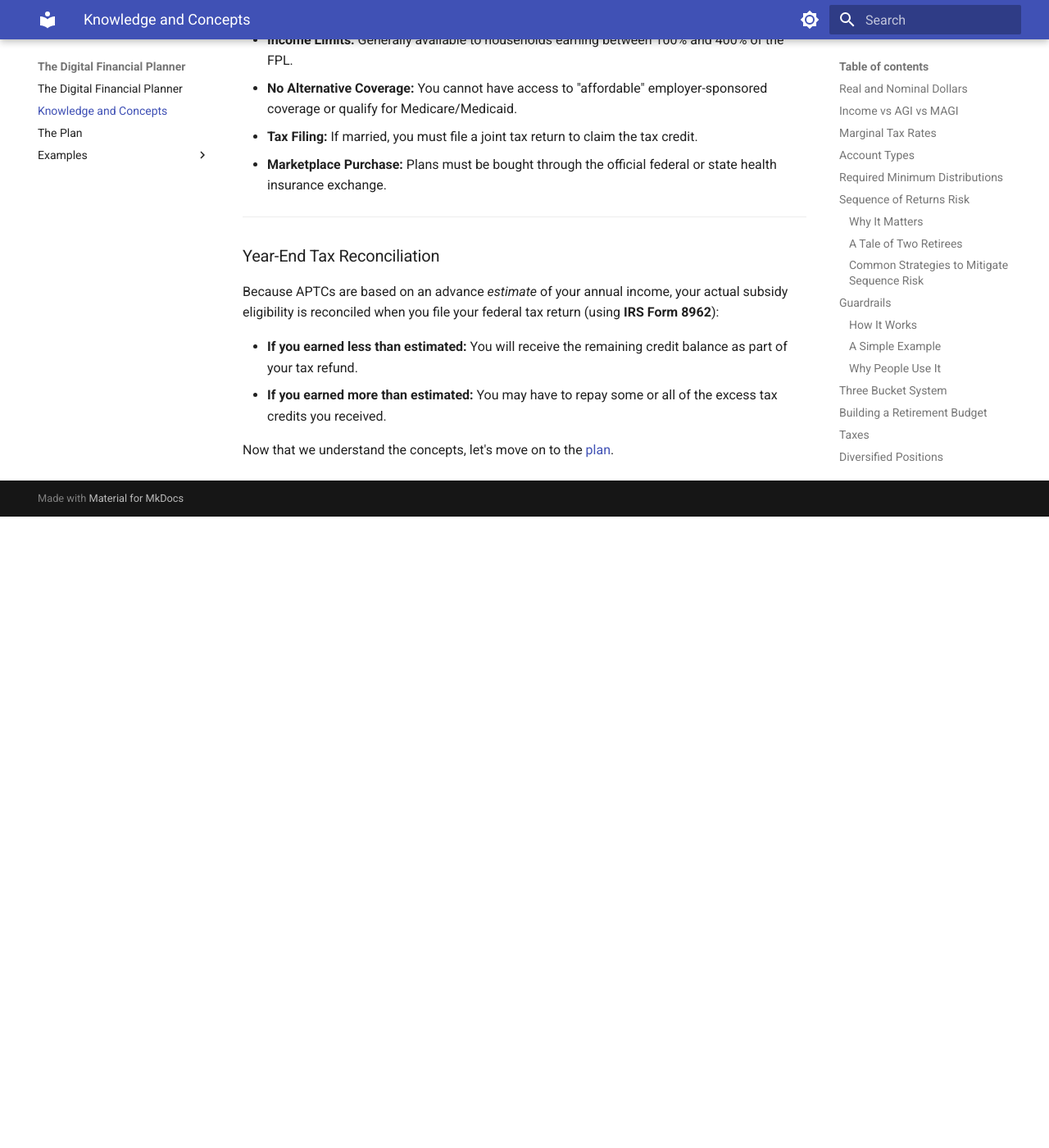
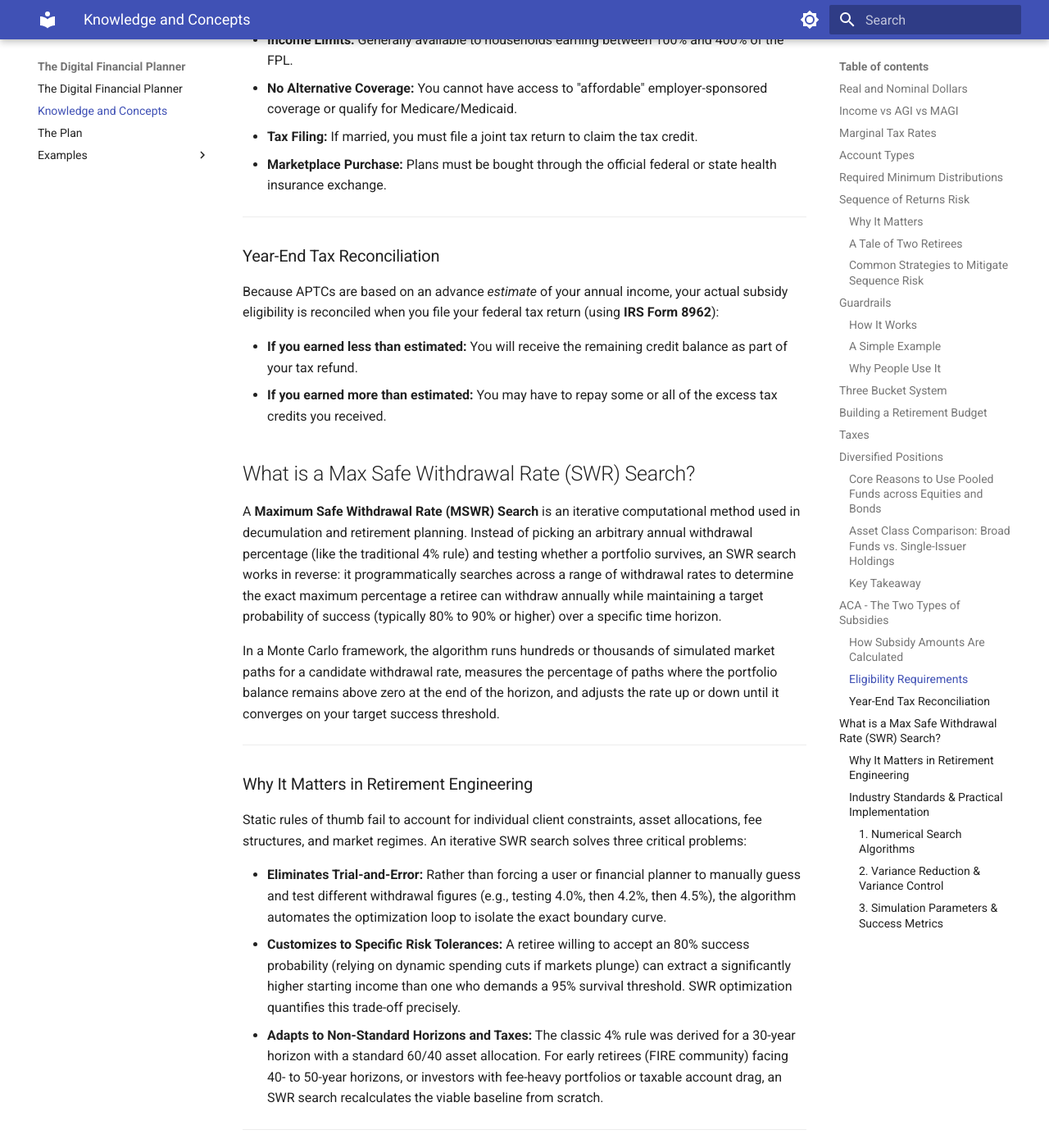
Before and after one commit to thedfp/thedfp.github.io, an MkDocs documentation site: the page built from docs/concepts.md, in a window 1280 px wide and 1400 px high, scrolled down 14066 px. Shown: the whole window at 82% size. Built offline with MkDocs 1.6.1 and Material for MkDocs 9.7.7, drawn with Linux system fonts in a browser that asks for light colours; before the commit the page ends 14696 px from its top, so only the background shows below that; some of the changed text lies outside the part shown.

Commit message:
added  Max Safe Withdrawal Rate (SWR) Search

```diff
--- a/docs/concepts.md
+++ b/docs/concepts.md
@@ -331,4 +331,47 @@
 * **If you earned less than estimated:** You will receive the remaining credit balance as part of your tax refund.
 * **If you earned more than estimated:** You may have to repay some or all of the excess tax credits you received.
 
+## What is a Max Safe Withdrawal Rate (SWR) Search?
+
+A **Maximum Safe Withdrawal Rate (MSWR) Search** is an iterative computational method used in decumulation and retirement planning. Instead of picking an arbitrary annual withdrawal percentage (like the traditional 4% rule) and testing whether a portfolio survives, an SWR search works in reverse: it programmatically searches across a range of withdrawal rates to determine the exact maximum percentage a retiree can withdraw annually while maintaining a target probability of success (typically 80% to 90% or higher) over a specific time horizon.
+
+In a Monte Carlo framework, the algorithm runs hundreds or thousands of simulated market paths for a candidate withdrawal rate, measures the percentage of paths where the portfolio balance remains above zero at the end of the horizon, and adjusts the rate up or down until it converges on your target success threshold.
+
+---
+
+### Why It Matters in Retirement Engineering
+
+Static rules of thumb fail to account for individual client constraints, asset allocations, fee structures, and market regimes. An iterative SWR search solves three critical problems:
+
+* **Eliminates Trial-and-Error:** Rather than forcing a user or financial planner to manually guess and test different withdrawal figures (e.g., testing 4.0%, then 4.2%, then 4.5%), the algorithm automates the optimization loop to isolate the exact boundary curve.
+* **Customizes to Specific Risk Tolerances:** A retiree willing to accept an 80% success probability (relying on dynamic spending cuts if markets plunge) can extract a significantly higher starting income than one who demands a 95% survival threshold. SWR optimization quantifies this trade-off precisely.
+* **Adapts to Non-Standard Horizons and Taxes:** The classic 4% rule was derived for a 30-year horizon with a standard 60/40 asset allocation. For early retirees (FIRE community) facing 40- to 50-year horizons, or investors with fee-heavy portfolios or taxable account drag, an SWR search recalculates the viable baseline from scratch.
+
+---
+
+### Industry Standards & Practical Implementation
+
+When financial engines, robo-advisors, and institutional wealth planning tools implement SWR searches, they follow established industry standards around search efficiency, statistical precision, and behavioral guardrails:
+
+#### 1. Numerical Search Algorithms
+
+* **Bisection Search (Binary Search):** The industry standard for root-finding in financial simulations. Because portfolio survival probability is a monotonic function (higher withdrawal rates strictly decrease or maintain survival probability), a bisection search eliminates half the remaining search space with each iteration. It reaches 0.1% precision in just 6 to 8 steps, compared to 15+ steps for a step-wise search.
+* **Secant / Newton-Raphson Methods:** Used in high-performance institutional engines. These leverage the slope of failure rates to converge in 3 to 4 steps, though they require smooth boundary conditions to avoid overshooting.
+
+#### 2. Variance Reduction & Variance Control
+
+* **Fixed Random Seeds / Shared Common Random Numbers (CRN):** A critical technical standard. If fresh pseudo-random sequences are generated for every tested rate step, sampling noise can cause non-monotonic anomalies (e.g., a 5.1% rate showing a higher success rate than 5.0%). Industry tools generate a fixed matrix of market return paths *once* per user session and run every withdrawal candidate against that exact same matrix.
+* **Latin Hypercube Sampling (LHS):** Preferred over pure pseudo-random Monte Carlo sampling because it evenly covers the tail ends of return distributions with far fewer total runs (e.g., 2,000 runs with LHS often achieves the convergence stability of 10,000 pure Monte Carlo runs).
+
+#### 3. Simulation Parameters & Success Metrics
+
+* **Sample Size ($N$):** Standard production tools use between 5,000 and 10,000 iterations per search step to ensure the success probability estimate has a standard error of 0.5%.
+* **Failure Threshold Definitions:**
+* **Capital Preservation:** Failure is defined as the portfolio reaching 0 before year T.
+* **Target Terminal Wealth:** In legacy planning, failure is defined as falling below a specific legacy target (e.g., ending inflation-adjusted balance equal to the starting principal).
+
+* **Incorporating Dynamic Rules:** While pure SWR searches test fixed real withdrawals (inflation-adjusted initial dollar amount), modern institutional engines overlay dynamic rules (e.g., Guyton-Klinger guardrails or Variable Percentage Withdrawals) within the loop to search for maximum starting rates under conditional spending cuts.
+
+---
+
 Now that we understand the concepts, let's move on to the [plan](plan.md).
```
Also changed, not shown: docs/plan.md (+4 -0 lines).
